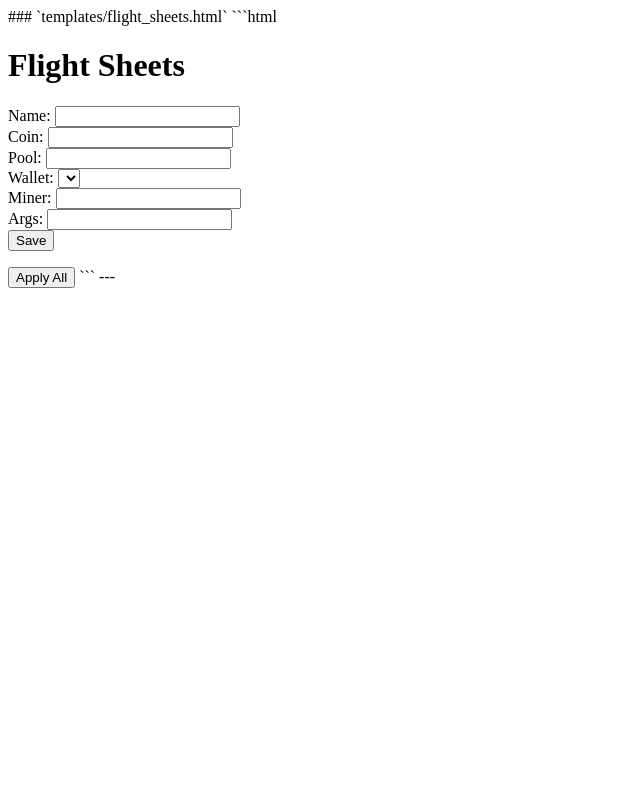
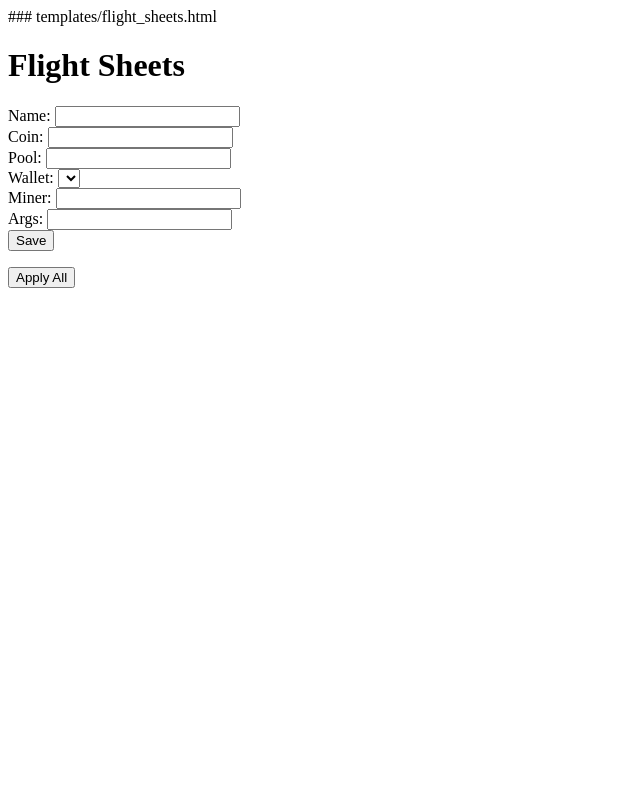
Before and after one commit to kecodon/project-root, a Flask app: page /flight_sheets in a window 1280 px wide. Shown: the whole page, without its empty margins (0-640 px from the left). Run offline with Flask 3, Linux system fonts and the light colour scheme; lists and menus that the app fills with data are empty.

Commit message:
Update flight_sheets.html

````diff
--- a/templates/flight_sheets.html
+++ b/templates/flight_sheets.html
@@ -1,5 +1,4 @@
-### `templates/flight_sheets.html`
-```html
+### templates/flight_sheets.html
 <!DOCTYPE html>
 <html>
 <head><title>Flight Sheets</title></head>
@@ -48,6 +47,3 @@ function applyAll() {
 </script>
 </body>
 </html>
-```
-
----
````
